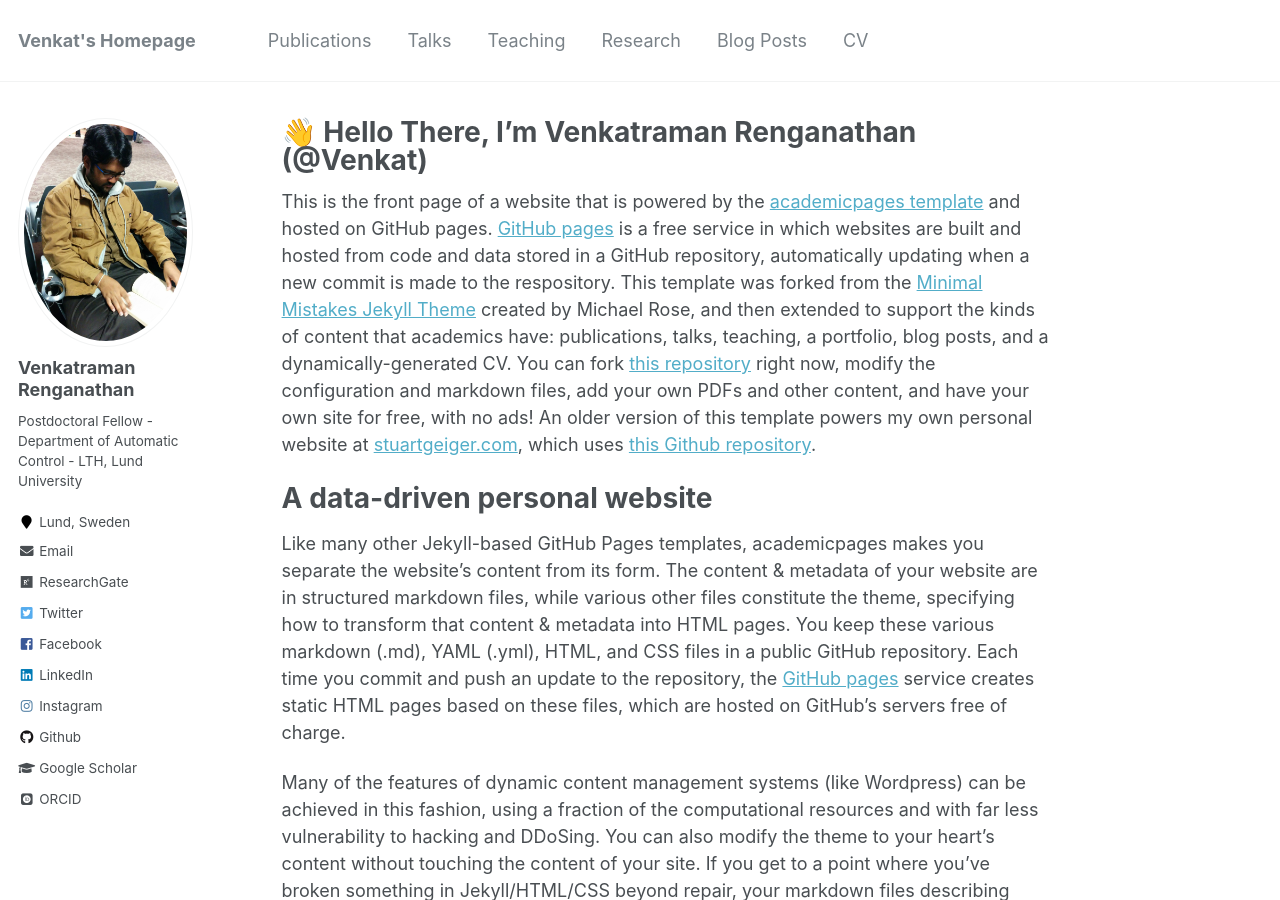
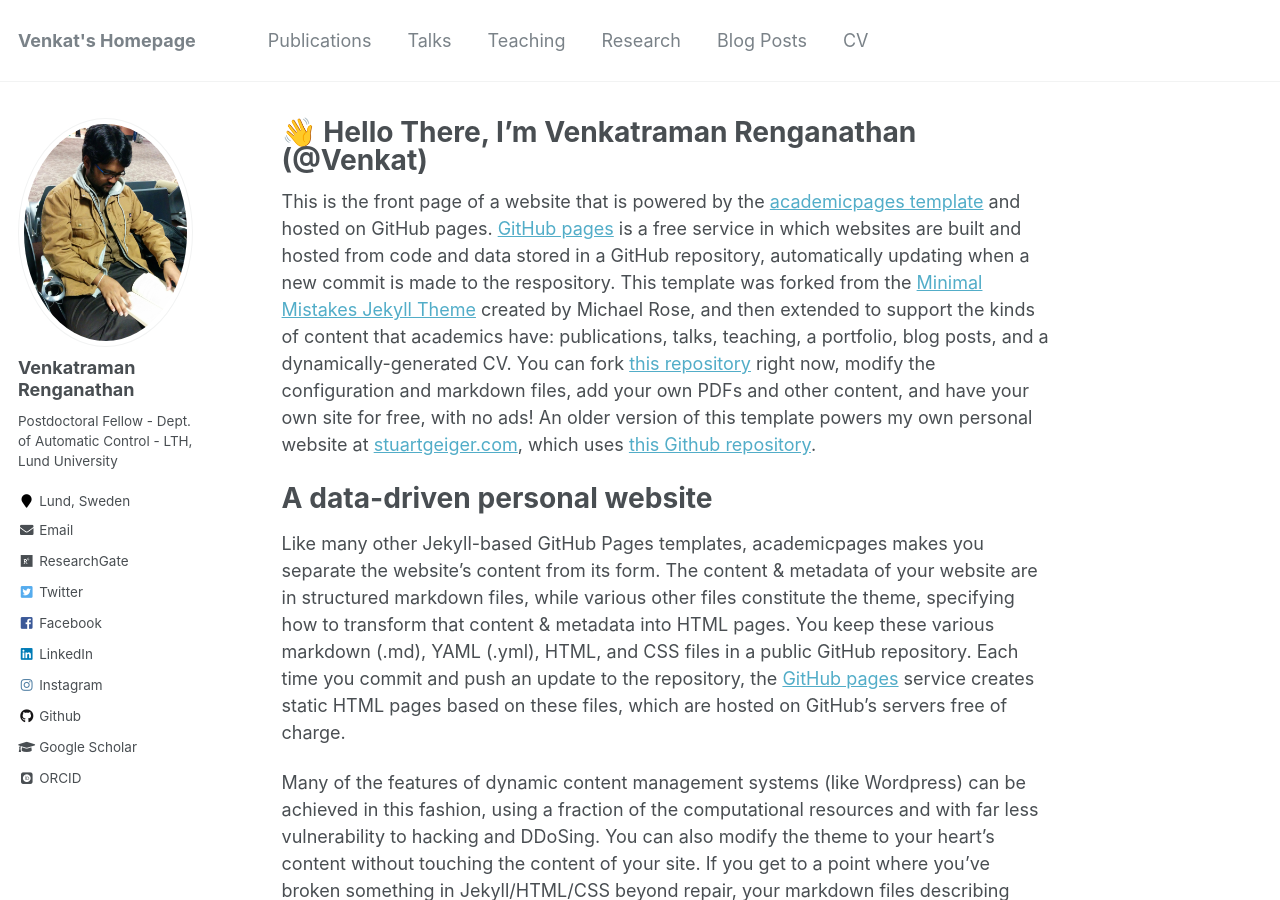
Before and after one commit to venkatramanrenganathan/venkatramanrenganathan.github.io, a Jekyll site: the page built from _pages/about.md, in a window 1280 px wide and 900 px high. Built offline with Jekyll 4.4.1, drawn with Linux system fonts in a browser that asks for light colours; some web fonts are replaced.

Commit message:
Update _config.yml

```diff
--- a/_config.yml
+++ b/_config.yml
@@ -82,7 +82,7 @@ analytics:
 author:
   name             : "Venkatraman Renganathan"
   avatar           : "Venkatraman_Renganathan.jpg"
-  bio              : "Postdoctoral Fellow - Department of Automatic Control - LTH, Lund University"
+  bio              : "Postdoctoral Fellow - Dept. of Automatic Control - LTH, Lund University"
   location         : "Lund, Sweden"
   employer         :
   pubmed           :
```
